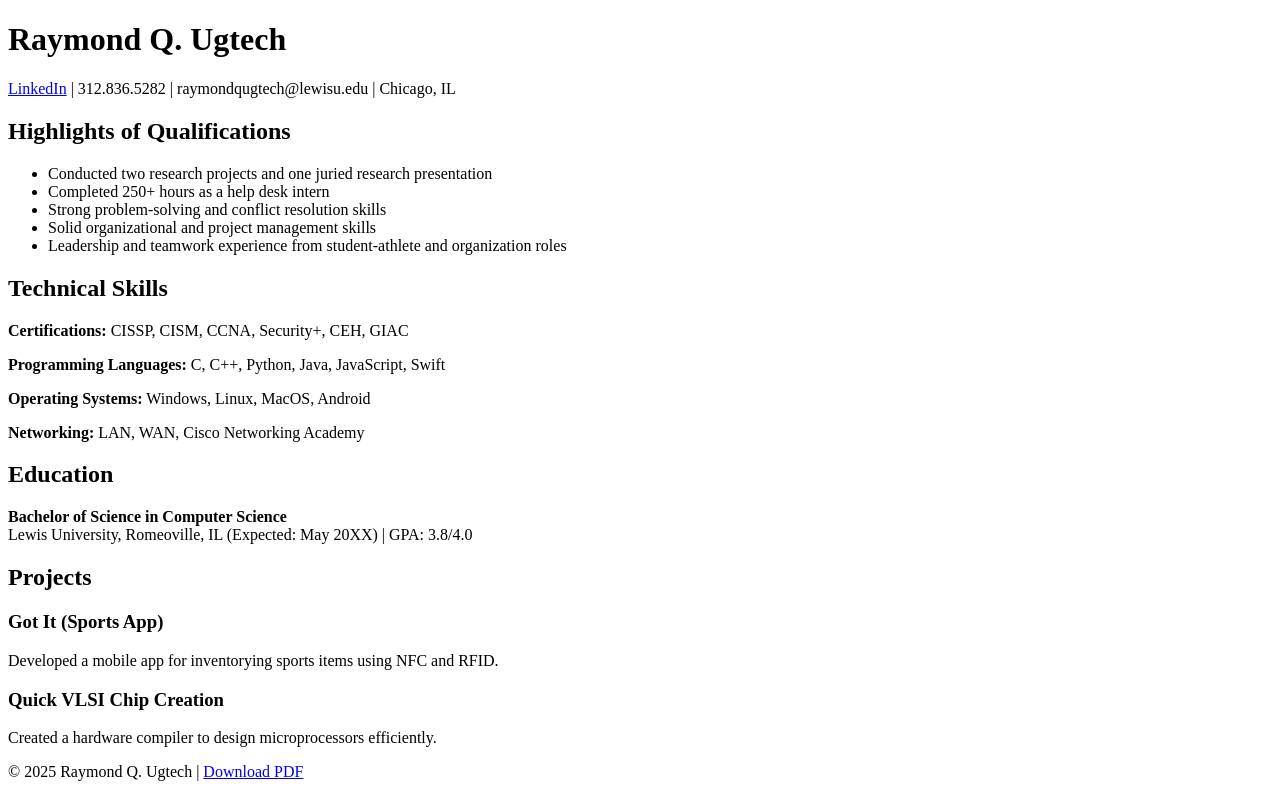
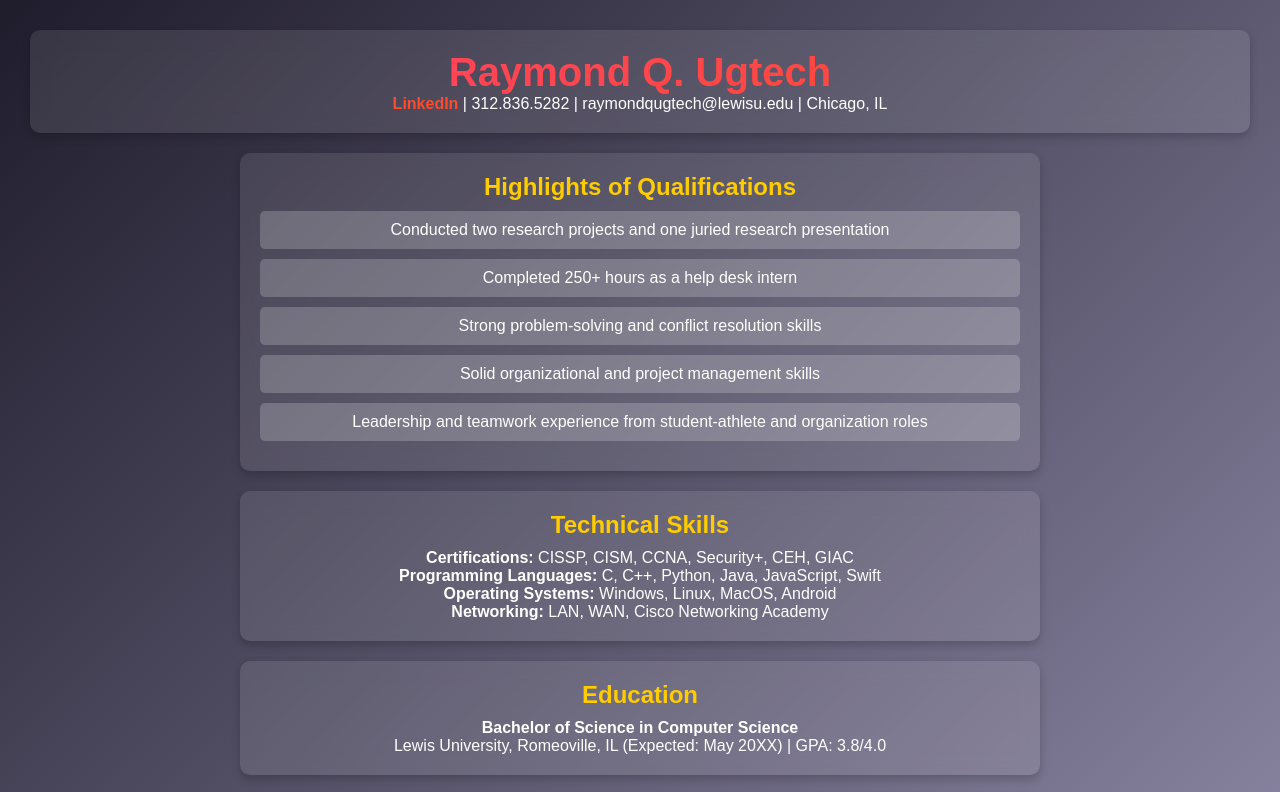
Before and after one commit to MPooleGit/node-js-on-azure-test, a website: page static/ResumeIndex.html in a window 1280 px wide. Shown: the top 792 px of the page. Drawn offline with Linux system fonts and the light colour scheme.

Commit message:
Update ResumeIndex.html

```diff
--- a/static/ResumeIndex.html
+++ b/static/ResumeIndex.html
@@ -4,7 +4,117 @@
     <meta charset="UTF-8">
     <meta name="viewport" content="width=device-width, initial-scale=1.0">
     <title>Raymond Q. Ugtech - Resume</title>
-    <link rel="stylesheet" href="index.css">
+    <style>
+        /* General Reset */
+        * {
+            margin: 0;
+            padding: 0;
+            box-sizing: border-box;
+            font-family: 'Poppins', sans-serif;
+        }
+
+        body {
+            background: linear-gradient(135deg, #1f1c2c, #928dab);
+            color: white;
+            text-align: center;
+            padding: 30px;
+            animation: fadeIn 1.5s ease-in-out;
+        }
+
+        header {
+            background: rgba(255, 255, 255, 0.1);
+            padding: 20px;
+            border-radius: 10px;
+            backdrop-filter: blur(10px);
+            box-shadow: 0 4px 10px rgba(0, 0, 0, 0.2);
+            animation: slideDown 1s ease-in-out;
+        }
+
+        h1 {
+            font-size: 2.5rem;
+            background: linear-gradient(to right, #ff416c, #ff4b2b);
+            -webkit-background-clip: text;
+            -webkit-text-fill-color: transparent;
+        }
+
+        p a {
+            color: #ff4b2b;
+            text-decoration: none;
+            font-weight: bold;
+            transition: color 0.3s;
+        }
+
+        p a:hover {
+            color: #ffcc00;
+        }
+
+        section {
+            background: rgba(255, 255, 255, 0.1);
+            margin: 20px auto;
+            padding: 20px;
+            border-radius: 10px;
+            backdrop-filter: blur(10px);
+            box-shadow: 0 4px 10px rgba(0, 0, 0, 0.2);
+            max-width: 800px;
+            animation: fadeInUp 1s ease-in-out;
+        }
+
+        h2 {
+            color: #ffcc00;
+            margin-bottom: 10px;
+        }
+
+        ul {
+            list-style: none;
+        }
+
+        ul li {
+            margin: 10px 0;
+            padding: 10px;
+            background: rgba(255, 255, 255, 0.2);
+            border-radius: 5px;
+            transition: transform 0.3s;
+        }
+
+        ul li:hover {
+            transform: scale(1.05);
+        }
+
+        footer {
+            margin-top: 20px;
+            padding: 15px;
+            background: rgba(255, 255, 255, 0.1);
+            border-radius: 10px;
+            backdrop-filter: blur(10px);
+            box-shadow: 0 4px 10px rgba(0, 0, 0, 0.2);
+        }
+
+        footer a {
+            color: #ffcc00;
+            text-decoration: none;
+            transition: color 0.3s;
+        }
+
+        footer a:hover {
+            color: #ff4b2b;
+        }
+
+        /* Animations */
+        @keyframes fadeIn {
+            from { opacity: 0; }
+            to { opacity: 1; }
+        }
+
+        @keyframes slideDown {
+            from { transform: translateY(-50px); opacity: 0; }
+            to { transform: translateY(0); opacity: 1; }
+        }
+
+        @keyframes fadeInUp {
+            from { transform: translateY(20px); opacity: 0; }
+            to { transform: translateY(0); opacity: 1; }
+        }
+    </style>
 </head>
 <body>
     <header>
```
